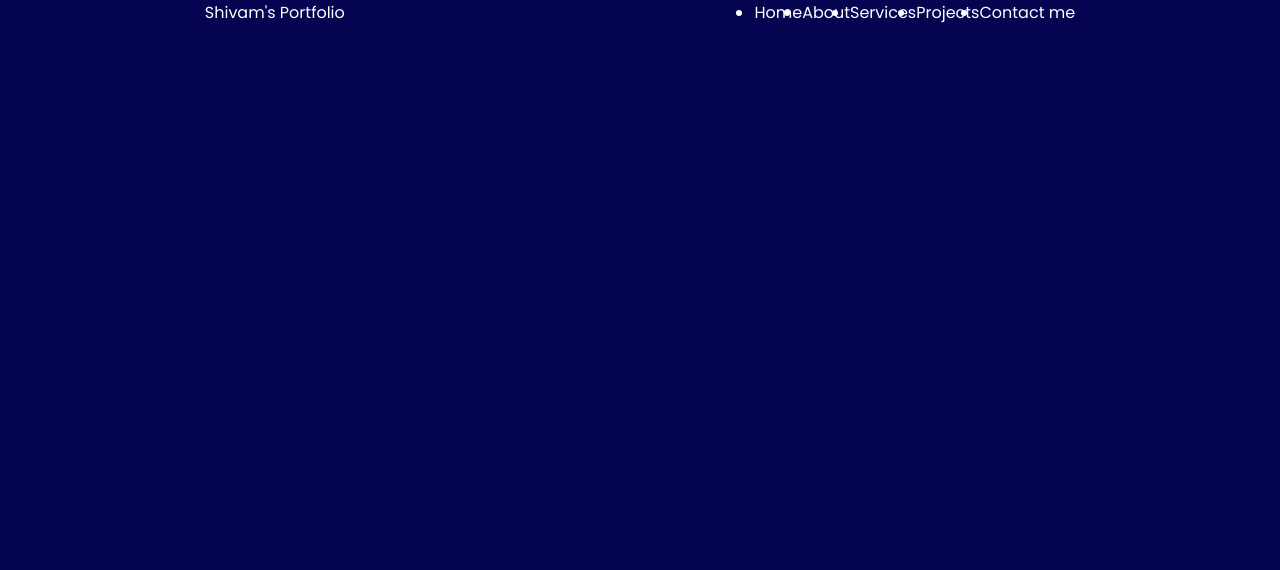
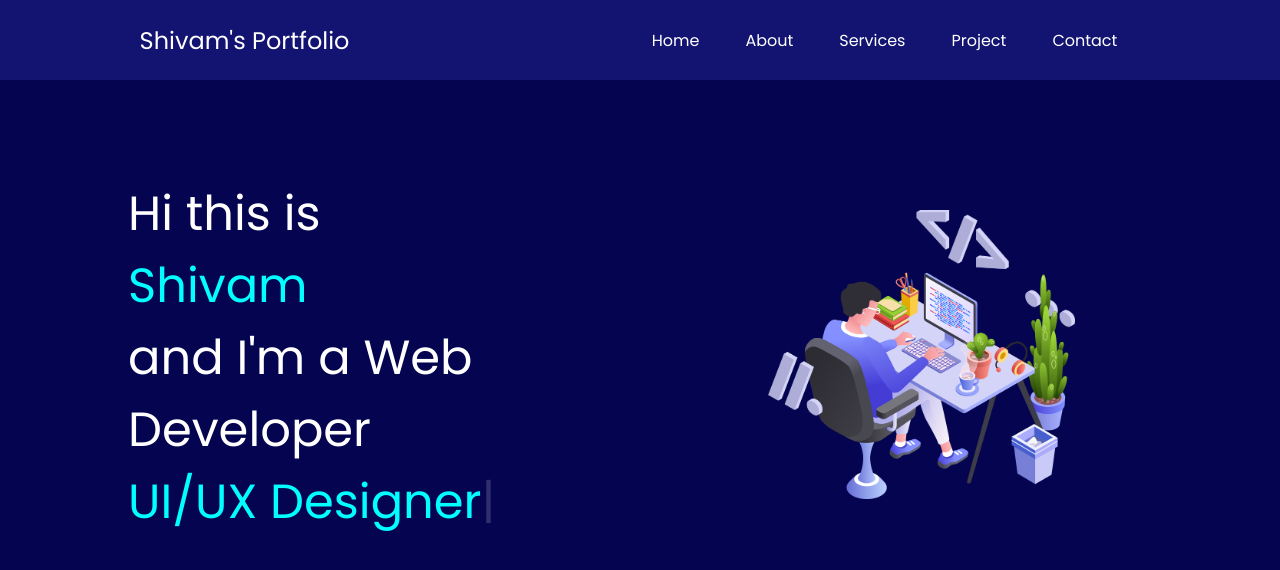
Before and after one commit to Shivam-310/Portfolio1, a plain HTML site: page index.html in a window 1280 px wide. Drawn offline with nearby package versions, Linux system fonts and the light colour scheme.

Commit message:
adding img

```diff
--- a/index.html
+++ b/index.html
@@ -15,24 +15,59 @@
         margin: 0;
         padding: 0;
       }
-
       body {
         background-color: rgb(4, 4, 80);
         color: white;
         font-family: 'Poppins', sans-serif;
       }
-
       nav{
         display: flex;
         justify-content: space-around;
         align-items: center;
+        height: 80px;
+        background-color: rgb(19, 19, 114);
       }
-
       nav ul{
         display: flex;
         justify-content: center;
       }
-
+      nav ul li{
+        list-style: none;
+        margin: 0 23px;
+      }
+      nav ul li a{
+        text-decoration: none;
+        color: white;
+      }
+      nav ul li a:hover{
+        color: yellow;
+        font-size: 1.05rem;
+      }
+      .left{
+        font-size: 1.5rem;
+      }
+      .firstsection{
+        display: flex;
+        align-items: center;
+        justify-content: space-around;
+        margin: 80px 0;
+      }
+      .firstsection > div{
+        width: 30%;
+      }
+      .leftsection{
+        font-size: 3rem;
+      }
+      .rightsection img{
+        width: 80%;
+        margin: 50px 0;
+      }
+      .purple{
+        color: aqua;
+      }
+      #element{
+        color: aqua;
+      }
     </style>
   </head>
   <body>
@@ -41,14 +76,34 @@
         <div class="left">Shivam's Portfolio</div>
         <div class="right">
             <ul>
-                <li>Home</li>
-                <li>About</li>
-                <li>Services</li>
-                <li>Projects</li>
-                <li>Contact me</li>
+                <li><a href="/">Home</a></li>
+                <li><a href="/">About</a></li>
+                <li><a href="/">Services</a></li>
+                <li><a href="/">Project</a></li>
+                <li><a href="/">Contact</a></li>
             </ul>
         </div>
       </nav>
     </header>
+
+    <main>
+        <section class="firstsection">
+            <div class="leftsection">
+                Hi this is <span class="purple">Shivam</span>
+                <div>and I'm a Web Developer</div>
+                <span id="element"></span>
+            </div>
+            <div class="rightsection">
+                <img src="pg.png" alt="">
+            </div>
+        </section>
+    </main>
+    <script src="https://unpkg.com/typed.js@2.1.0/dist/typed.umd.js"></script>
+    <script>
+        var typed = new Typed('#element', {
+          strings: ['Web Debeloper', 'UI/UX Designer'],
+          typeSpeed: 50,
+        });
+      </script>
   </body>
 </html>
```
Also changed, not shown: pg.png (added).
